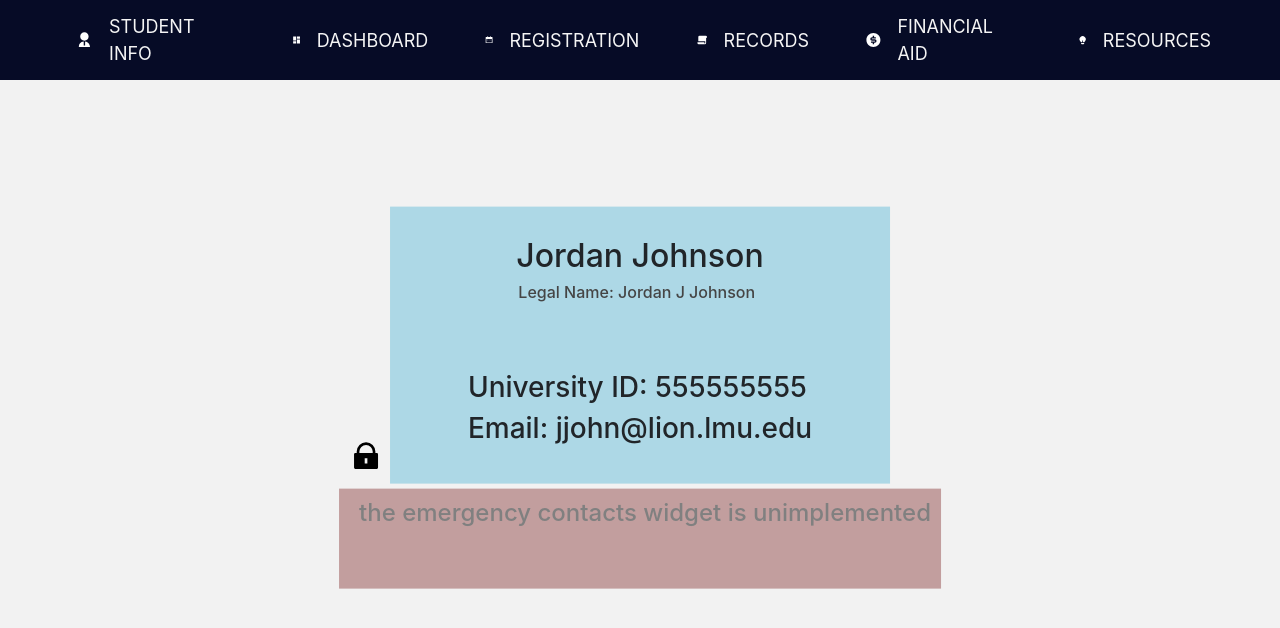
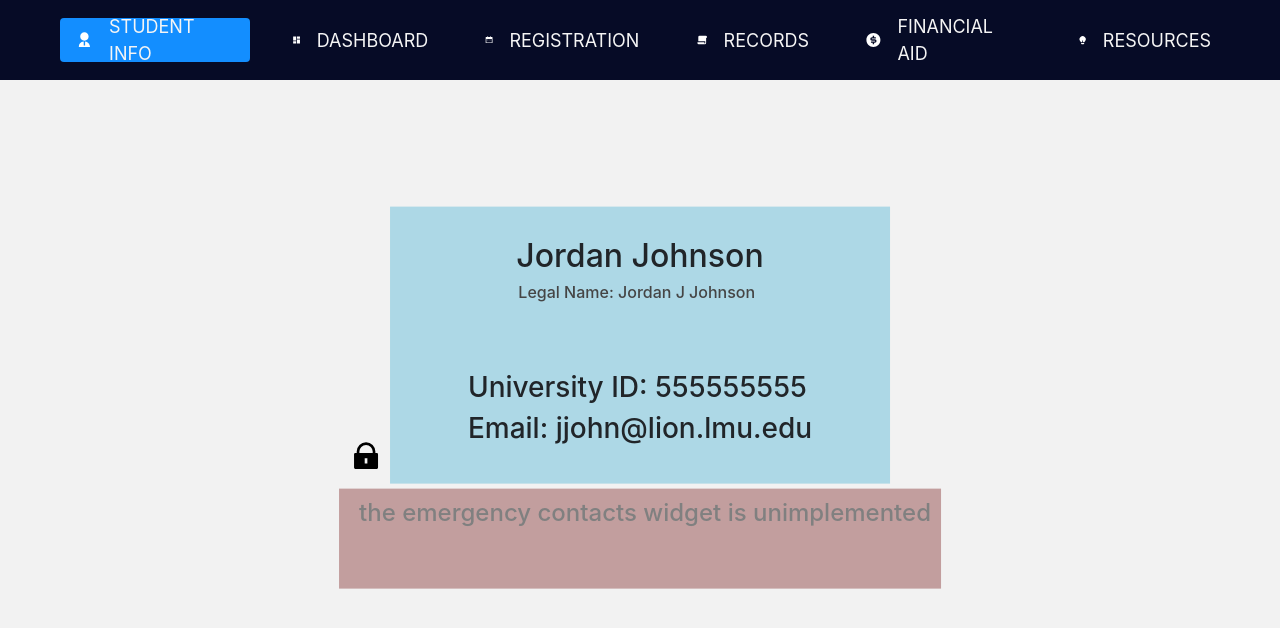
Before and after one commit to TyniTay/Prowlers, a React (Create React App) app: page / in a window 1280 px wide. Shown: the top 628 px of the page. Built offline with nearby package versions, Linux system fonts and the light colour scheme; the HTML template or start-up script is replaced by a standard one.

Commit message:
active toggle working

```diff
--- a/src/Components/Navbar/Navbar.css
+++ b/src/Components/Navbar/Navbar.css
@@ -9,6 +9,26 @@
   display: flex;
   justify-content: center;
   align-items: center;
+}
+
+.nav-text a:hover {
+  background-color: #138eff;
+}
+
+.navLink {
+  text-decoration: none;
+  color: #f5f5f5;
+  font-size: 18px;
+  width: 95%;
+  height: 100%;
+  display: flex;
+  align-items: center;
+  padding: 0 16px;
+  border-radius: 4px;
+}
+
+.activeNavLink {
+  background-color: #138eff;
 }
 
 .menu-bars {
@@ -34,22 +54,6 @@
   padding: 8px 0px 8px 16px;
   list-style: none;
   height: 60px;
-}
-
-.nav-text a {
-  text-decoration: none;
-  color: #f5f5f5;
-  font-size: 18px;
-  width: 95%;
-  height: 100%;
-  display: flex;
-  align-items: center;
-  padding: 0 16px;
-  border-radius: 4px;
-}
-
-.nav-text a:hover {
-  background-color: #138eff;
 }
 
 .nav-menu-items {
--- a/src/Components/Navbar/Navbar.js
+++ b/src/Components/Navbar/Navbar.js
@@ -19,7 +19,7 @@ function Navbar() {
                 {SidebarData.map((item, index) => {
                         return (
                             <li key={index} className={item.cName}>
-                                <NavLink to={item.path}>
+                                <NavLink className = "navLink" activeClassName="activeNavLink" to={item.path}>
                                     {item.icon}
                                     <span>{item.title}</span>
                                 </NavLink>
```
